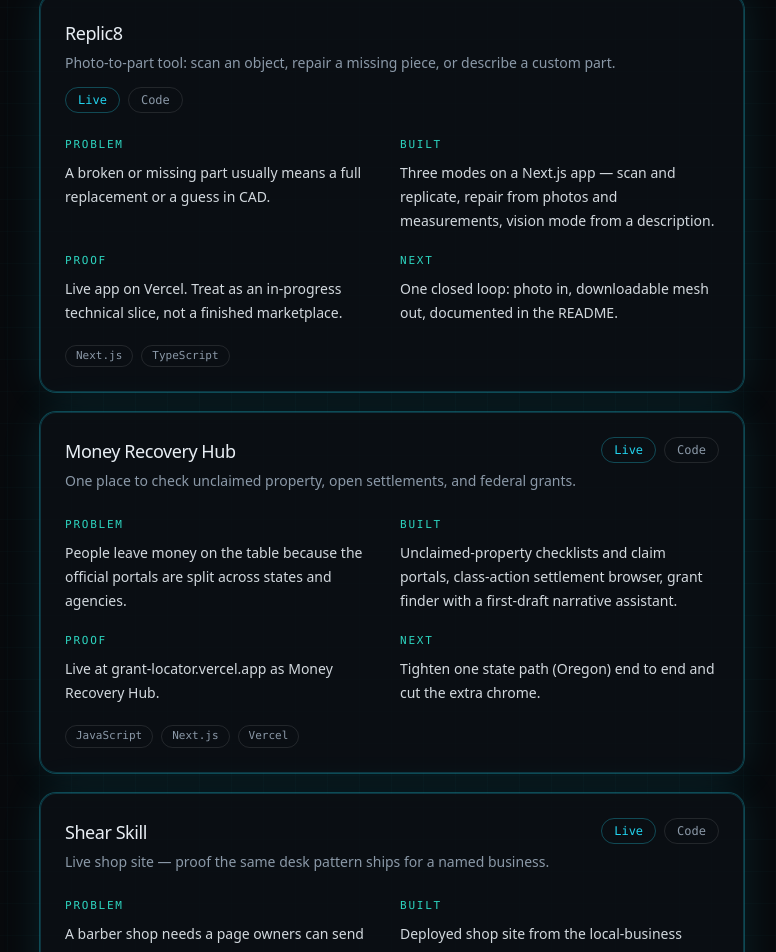
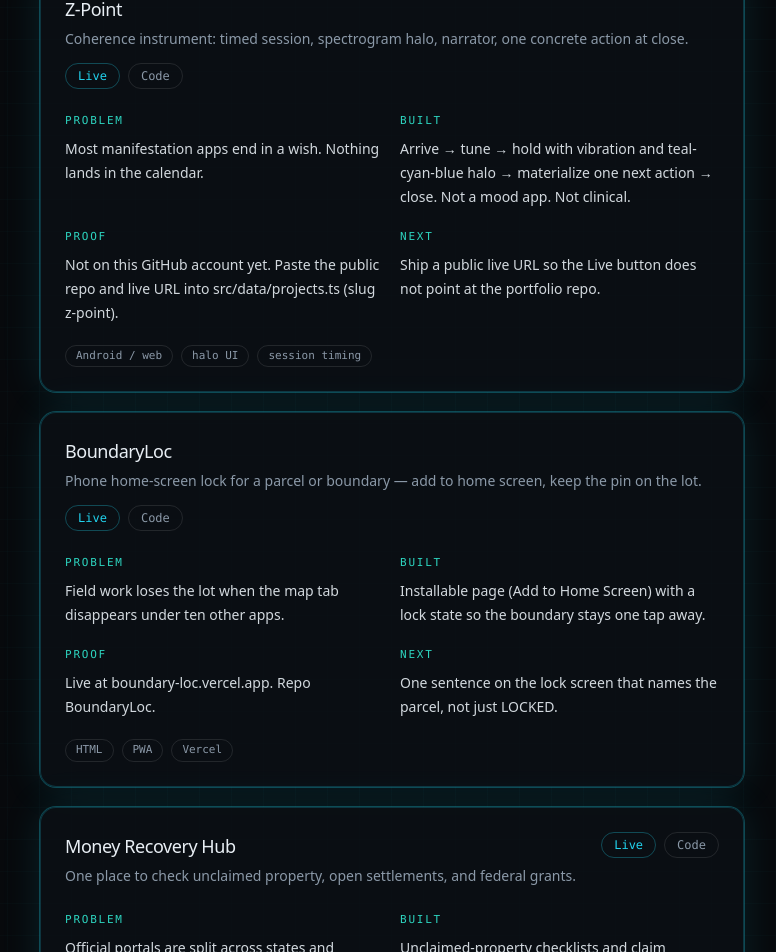
Before and after one commit to rankbotaiapp-byte/eric-mullen-portfolio, a Next.js app: page / in a window 1280 px wide. Shown: the part 920-1872 px from the top of the page, without its empty margins (248-1024 px from the left). Built offline with nearby package versions, Linux system fonts and the light colour scheme.

Commit message:
Swap Replic8 and Shear Skill for Z-Point and BoundaryLoc

```diff
--- a/src/data/projects.ts
+++ b/src/data/projects.ts
@@ -28,47 +28,51 @@
     built:
       "Shop page, services, Ask Axiom halo, book-now flow, and a PIN owner desk. Scout searches a city, scores the shop, and emits business.ts so a new demo is a paste + photos + deploy.",
     proof:
-      "Live Northline demo. Live Scout for Jackson + Josephine County. Client clones (Irish Ink, Foley Fades) use the same template.",
+      "Live Northline demo. Live Scout for Jackson + Josephine County.",
     next: "One paying shop on the template for a dated 14-day trial.",
   },
   {
-    slug: "replic8",
-    name: "Replic8",
-    oneLiner: "Photo-to-part tool: scan an object, repair a missing piece, or describe a custom part.",
-    live: "https://replic8.vercel.app",
-    repo: "https://github.com/rankbotaiapp-byte/replic8",
-    stack: ["Next.js", "TypeScript"],
-    problem: "A broken or missing part usually means a full replacement or a guess in CAD.",
+    slug: "z-point",
+    name: "Z-Point",
+    oneLiner:
+      "Coherence instrument: timed session, spectrogram halo, narrator, one concrete action at close.",
+    live: "https://github.com/rankbotaiapp-byte/eric-mullen-portfolio",
+    repo: "https://github.com/rankbotaiapp-byte/eric-mullen-portfolio",
+    stack: ["Android / web", "halo UI", "session timing"],
+    problem: "Most manifestation apps end in a wish. Nothing lands in the calendar.",
     built:
-      "Three modes on a Next.js app — scan and replicate, repair from photos and measurements, vision mode from a description.",
-    proof: "Live app on Vercel. Treat as an in-progress technical slice, not a finished marketplace.",
-    next: "One closed loop: photo in, downloadable mesh out, documented in the README.",
+      "Arrive → tune → hold with vibration and teal-cyan-blue halo → materialize one next action → close. Not a mood app. Not clinical.",
+    proof:
+      "Not on this GitHub account yet. Paste the public repo and live URL into src/data/projects.ts (slug z-point).",
+    next: "Ship a public live URL so the Live button does not point at the portfolio repo.",
+  },
+  {
+    slug: "boundaryloc",
+    name: "BoundaryLoc",
+    oneLiner: "Phone home-screen lock for a parcel or boundary — add to home screen, keep the pin on the lot.",
+    live: "https://boundary-loc.vercel.app",
+    repo: "https://github.com/rankbotaiapp-byte/BoundaryLoc",
+    stack: ["HTML", "PWA", "Vercel"],
+    problem: "Field work loses the lot when the map tab disappears under ten other apps.",
+    built:
+      "Installable page (Add to Home Screen) with a lock state so the boundary stays one tap away.",
+    proof: "Live at boundary-loc.vercel.app. Repo BoundaryLoc.",
+    next: "One sentence on the lock screen that names the parcel, not just LOCKED.",
   },
   {
     slug: "money-recovery-hub",
     name: "Money Recovery Hub",
-    oneLiner: "One place to check unclaimed property, open settlements, and federal grants.",
+    oneLiner:
+      "One place to check unclaimed property, open settlements, and federal grants.",
     live: "https://grant-locator.vercel.app",
     repo: "https://github.com/rankbotaiapp-byte/grant-locator",
     stack: ["JavaScript", "Next.js", "Vercel"],
-    problem: "People leave money on the table because the official portals are split across states and agencies.",
+    problem:
+      "Official portals are split across states and agencies.",
     built:
       "Unclaimed-property checklists and claim portals, class-action settlement browser, grant finder with a first-draft narrative assistant.",
     proof: "Live at grant-locator.vercel.app as Money Recovery Hub.",
-    next: "Tighten one state path (Oregon) end to end and cut the extra chrome.",
-  },
-  {
-    slug: "shear-skill",
-    name: "Shear Skill",
-    oneLiner: "Live shop site — proof the same desk pattern ships for a named business.",
-    live: "https://shear-skill-barber.vercel.app",
-    repo: "https://github.com/rankbotaiapp-byte/shear-skill-barber",
-    stack: ["JavaScript", "Vercel"],
-    problem: "A barber shop needs a page owners can send people to, not a GitHub repo.",
-    built:
-      "Deployed shop site from the local-business series. Same job as the Axiom clones: name, services, a URL that loads on a phone.",
-    proof: "Live at shear-skill-barber.vercel.app.",
-    next: "Rebuild this one on axiom-business-template so the portfolio shows template → client in one pair.",
+    next: "Tighten one state path (Oregon) end to end.",
   },
 ];
 
@@ -80,4 +84,5 @@
   "Tailwind",
   "Vercel",
   "HTML / CSS",
+  "PWA",
 ];
```
Also changed, not shown: public/resume.md (+8 -11 lines), 1 other file (tests, documents, lock files or other folders).
